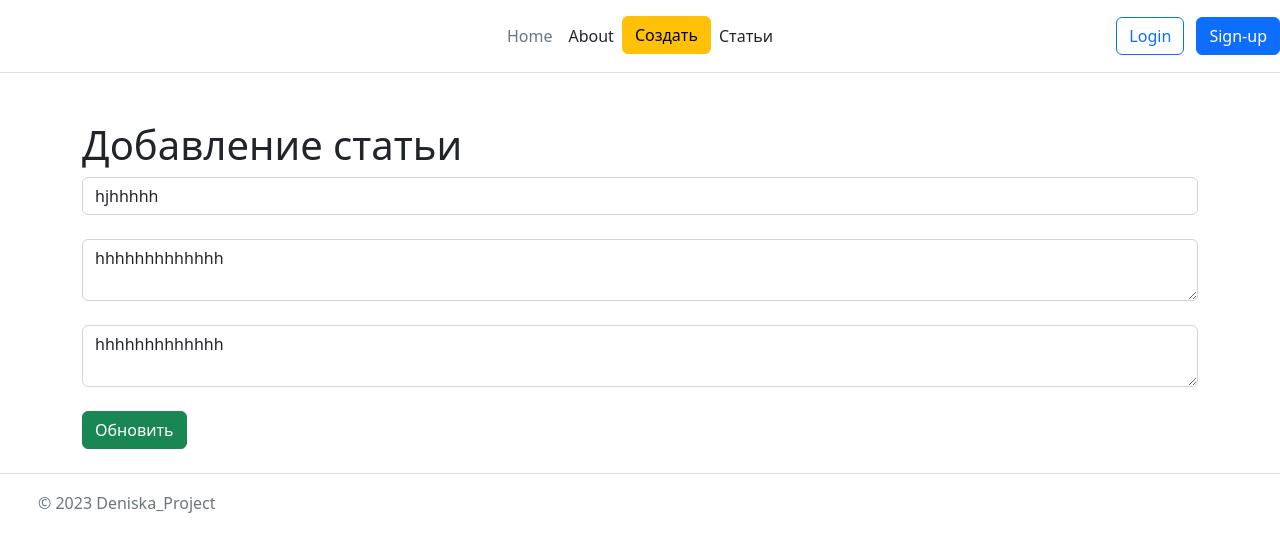
After one commit to rokerius/connect_to_WEB_APP_part2, a Flask app: page /posts/1/update in a window 1280 px wide. The commit adds this page. Shown: the top 552 px of the page. Run offline with Flask 2, Linux system fonts and the light colour scheme; data comes from the database, SQL or seed files in the repository; both versions use the stored data as it was after the commit.

```diff
--- a/app.py
+++ b/app.py
@@ -29,15 +29,46 @@ def index():
 def about():
     return render_template("about.html")
 
+
 @app.route('/posts')
 def posts():
     articles = Article.query.order_by(Article.date.desc()).all()
     return render_template("posts.html", articles=articles)
 
+
 @app.route('/posts/<int:id>')
 def posts_detail(id):
     article = Article.query.get(id)
     return render_template("post_detail.html", article=article)
+
+
+@app.route('/posts/<int:id>/update', methods=['POST', 'GET'])
+def post_update(id):
+    article = Article.query.get(id)
+    if request.method == "POST":
+        article.title = request.form['title']
+        article.intro = request.form['intro']
+        article.text = request.form['text']
+        try:
+            db.session.commit()
+            return redirect('/posts')
+        except:
+            return "При добавлении произошла ошибка"
+    else:
+        return render_template("post_update.html", article=article)
+
+
+
+@app.route('/posts/<int:id>/del')
+def post_delete(id):
+    article = Article.query.get_or_404(id)
+    try:
+        db.session.delete(article)
+        db.session.commit()
+        return redirect('/posts')
+    except:
+        return "Ошибка при удалении"
+
 
 @app.route('/create-article', methods=['POST', 'GET'])
 def create_article():
--- a/templates/create-article.html
+++ b/templates/create-article.html
@@ -1,7 +1,7 @@
 {% extends 'base.html' %}
 
 {% block title %}
-Cтраница про нас
+Добавление статьи
 {% endblock %}
 
 {% block body %}
--- a/templates/post_detail.html
+++ b/templates/post_detail.html
@@ -12,7 +12,8 @@
       <p>{{article.intro}}</p>
       <p>{{article.text}}</p>
       <p><b>Дата: {{article.date.date()}}</b></p>
-
+      <a href="/posts/{{ article.id }}/del" class="btn btn-danger">Удалить</a>
+      <a href="/posts/{{ article.id }}/update" class="btn btn-success">Редактировать</a>
   </div>
 
 </div>
--- /dev/null
+++ b/templates/post_update.html
@@ -0,0 +1,17 @@
+{% extends 'base.html' %}
+
+{% block title %}
+Обновление статьи
+{% endblock %}
+
+{% block body %}
+<div class="container mt-5">
+  <h1>Добавление статьи</h1>
+  <form method="post">
+    <input type="text" name="title" id="title" class="form-control" value="{{ article.title }}"><br>
+    <textarea name="intro" id="intro" class="form-control">{{ article.intro }}</textarea><br>
+    <textarea name="text" id="text" class="form-control">{{ article.text }}</textarea><br>
+    <input type="submit" class="btn btn-success" value="Обновить">
+  </form>
+</div>
+{% endblock %}
--- a/templates/posts.html
+++ b/templates/posts.html
@@ -8,6 +8,7 @@ Cтраница про нас
 <div class="container mt-5">
   <h1>Все статьи на сайте</h1>
 
+  {%  if articles|length > 0 %}
     {% for page in articles %}
     <div class="alert alert-info">
       <h2> {{page.title}} </h2>
@@ -16,6 +17,9 @@ Cтраница про нас
         <a href="/posts/{{ page.id }}" class="btn btn-warning">Детали</a>
     </div>
     {% endfor %}
+  {% else %}
+    <h2>У нас еще нет статей(</h2>
+  {% endif %}
 
 </div>
 {% endblock %}
```
Also changed, not shown: instance/data_table.db. Lines whose indentation alone changed are shown as unchanged.
